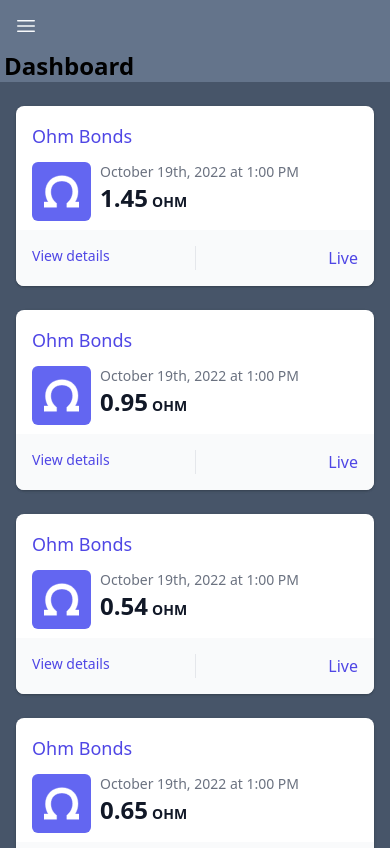
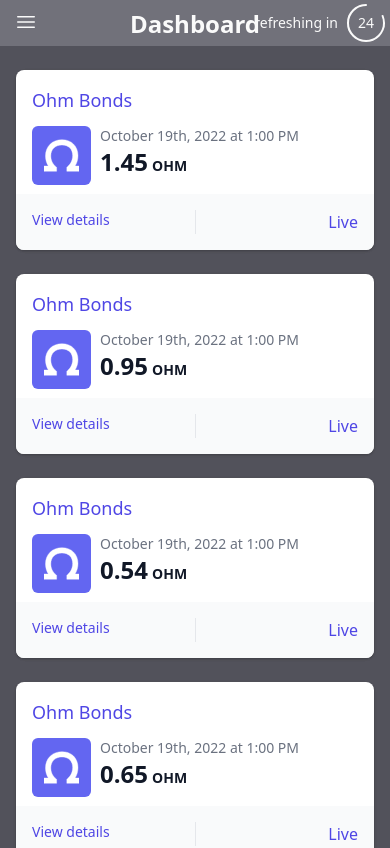
Before and after one commit to laurianek/ohmie-dashboard, a React (Vite) app: page / in a window 390 px wide. Shown: the top 848 px of the page. Built offline with nearby package versions, Linux system fonts and the light colour scheme.

Commit message:
wip styling

```diff
--- a/index.html
+++ b/index.html
@@ -1,5 +1,5 @@
 <!DOCTYPE html>
-<html lang="en" class="h-full bg-slate-600">
+<html lang="en" class="h-full bg-lisbon-600">
   <head>
     <meta charset="UTF-8" />
     <link rel="icon" type="image/svg+xml" href="/vite.svg" />
--- a/src/components/Dashboard/Buttons.jsx
+++ b/src/components/Dashboard/Buttons.jsx
@@ -1,4 +1,4 @@
-import { XMarkIcon } from '@heroicons/react/24/outline/index.js';
+import { Bars3Icon, XMarkIcon } from '@heroicons/react/24/outline/index.js';
 
 export function NavCloseButton({ onClick }) {
   return (
@@ -12,3 +12,16 @@ export function NavCloseButton({ onClick }) {
     </button>
   );
 }
+
+export function MenuButton({ onClick }) {
+  return (
+    <button
+      type="button"
+      className="-ml-0.5 -mt-0.5 inline-flex h-12 w-12 items-center justify-center rounded-md text-lisbon-50 hover:text-lisbon-50 focus:outline-none focus:ring-2 focus:ring-inset focus:ring-paris-400"
+      onClick={onClick}
+    >
+      <span className="sr-only">Open sidebar</span>
+      <Bars3Icon className="h-6 w-6" aria-hidden="true" />
+    </button>
+  );
+}
--- a/src/components/Dashboard/MainContent.jsx
+++ b/src/components/Dashboard/MainContent.jsx
@@ -1,33 +1,32 @@
 import { useRef } from 'react';
-import { Bars3Icon } from '@heroicons/react/24/outline';
 import Countdown from '../CountDown.jsx';
+import { MenuButton } from './Buttons.jsx';
 
 export default function Main({ children, openSidebar }) {
   const restartRef = useRef({ id: '0000' });
 
   return (
     <div className="flex flex-1 flex-col md:pl-64">
-      <div className="sticky top-0 z-10 bg-slate-500 pl-1 pt-1 sm:pl-3 sm:pt-3 md:hidden">
-        <button
-          type="button"
-          className="-ml-0.5 -mt-0.5 inline-flex h-12 w-12 items-center justify-center rounded-md text-slate-50 hover:text-gray-900 focus:outline-none focus:ring-2 focus:ring-inset focus:ring-indigo-500"
-          onClick={openSidebar}
-        >
-          <span className="sr-only">Open sidebar</span>
-          <Bars3Icon className="h-6 w-6" aria-hidden="true" />
-        </button>
-        <h1 className="text-2xl font-semibold">Dashboard</h1>
+      <div className="sticky top-0 z-10 bg-lisbon-500 text-lisbon-50 px-1 sm:pl-3 sm:py-1.5 flex items-center relative justify-between md:hidden">
+        <MenuButton onClick={openSidebar} />
+        <div className="inline-flex items-center text-sm">
+          <span className="inline-block pr-2">refreshing in</span>
+          <Countdown initialCount={30} restart={restartRef.current.id} />
+        </div>
+        <h1 className="text-2xl font-semibold absolute left-0 right-0 text-center top-2 sm:top-3 pointer-events-none">
+          Dashboard
+        </h1>
       </div>
       <main className="flex-1">
         <div className="py-6">
-          <div className="mx-auto max-w-7xl px-4 sm:px-6 lg:px-8 hidden md:flex flex-row text-slate-100 justify-between items-center pb-2.5 ">
+          <div className="mx-auto max-w-7xl px-4 md:px-6 lg:px-8 hidden md:flex flex-row text-lisbon-100 justify-between items-center pb-2.5 ">
             <h1 className="text-2xl font-semibold">Dashboard</h1>
             <div className="inline-flex items-center">
               <span className="inline-block pr-2">refreshing in</span>
               <Countdown initialCount={30} restart={restartRef.current.id} />
             </div>
           </div>
-          <div className="mx-auto max-w-7xl px-4 sm:px-6 md:px-8 text-slate-200">
+          <div className="mx-auto max-w-7xl px-4 sm:px-6 md:px-8 text-lisbon-200">
             {children}
           </div>
         </div>
```
